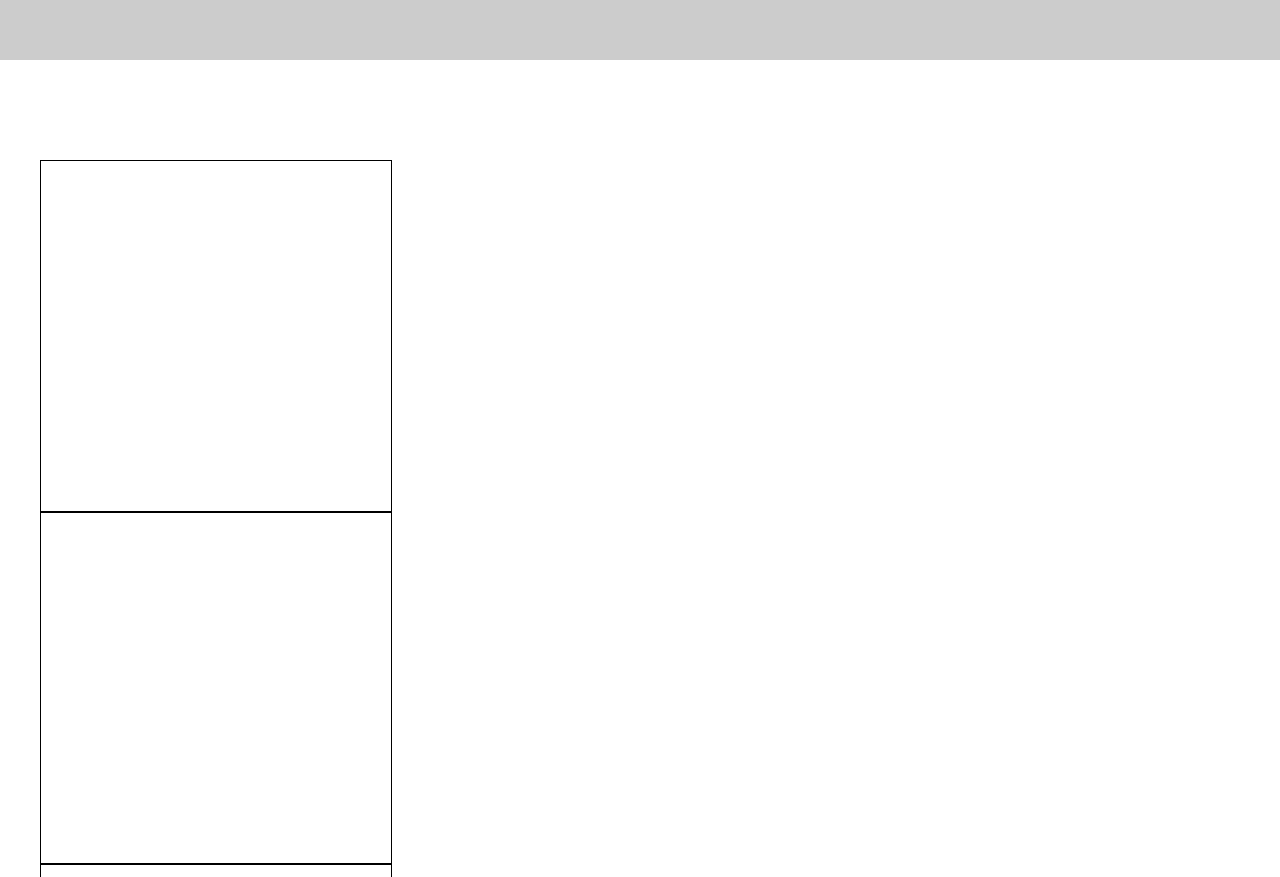
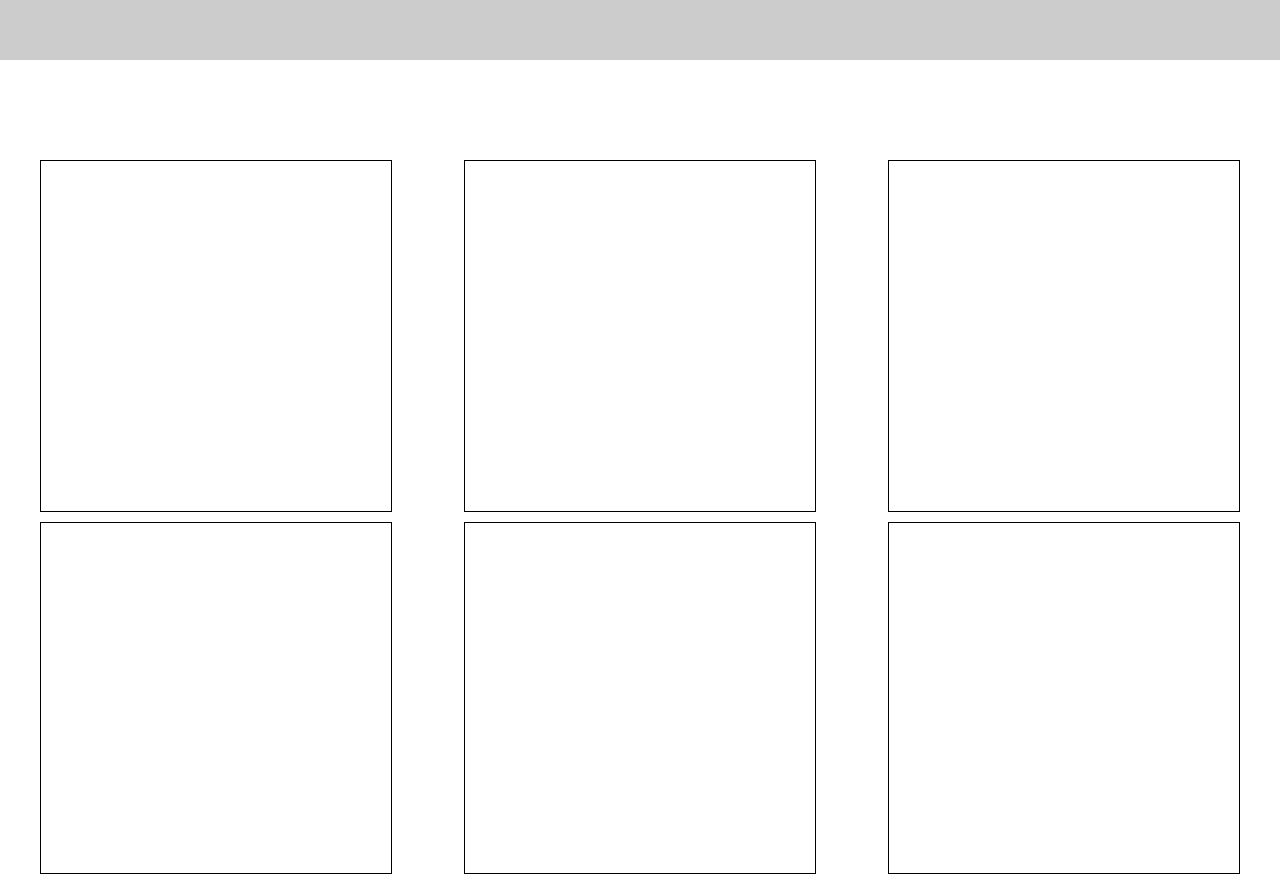
Before and after one commit to OtusGit/Lesson3, a plain HTML site: page Index.html in a window 1280 px wide. Shown: the part 140-1017 px from the top of the page. Drawn offline with Linux system fonts and the light colour scheme.

Commit message:
Применили флекс

```diff
--- a/Index.html
+++ b/Index.html
@@ -8,7 +8,7 @@
 <body>
 
 <div class="header"></div>
-<div class="container">
+<div class="container flexbox">
     <div class="item"></div>
     <div class="item"></div>
     <div class="item"></div>
--- a/style.css
+++ b/style.css
@@ -18,6 +18,7 @@
     border: 1px solid #000;
     width: 350px;
     height: 350px;
+    margin-bottom: 10px;
 }
 
 .footer {
@@ -25,3 +26,9 @@
     margin-top: 100px;
     background-color: #2e353d;
 }
+
+.flexbox {
+    display: flex;
+    flex-wrap: wrap;
+    justify-content: space-between;
+}
```
